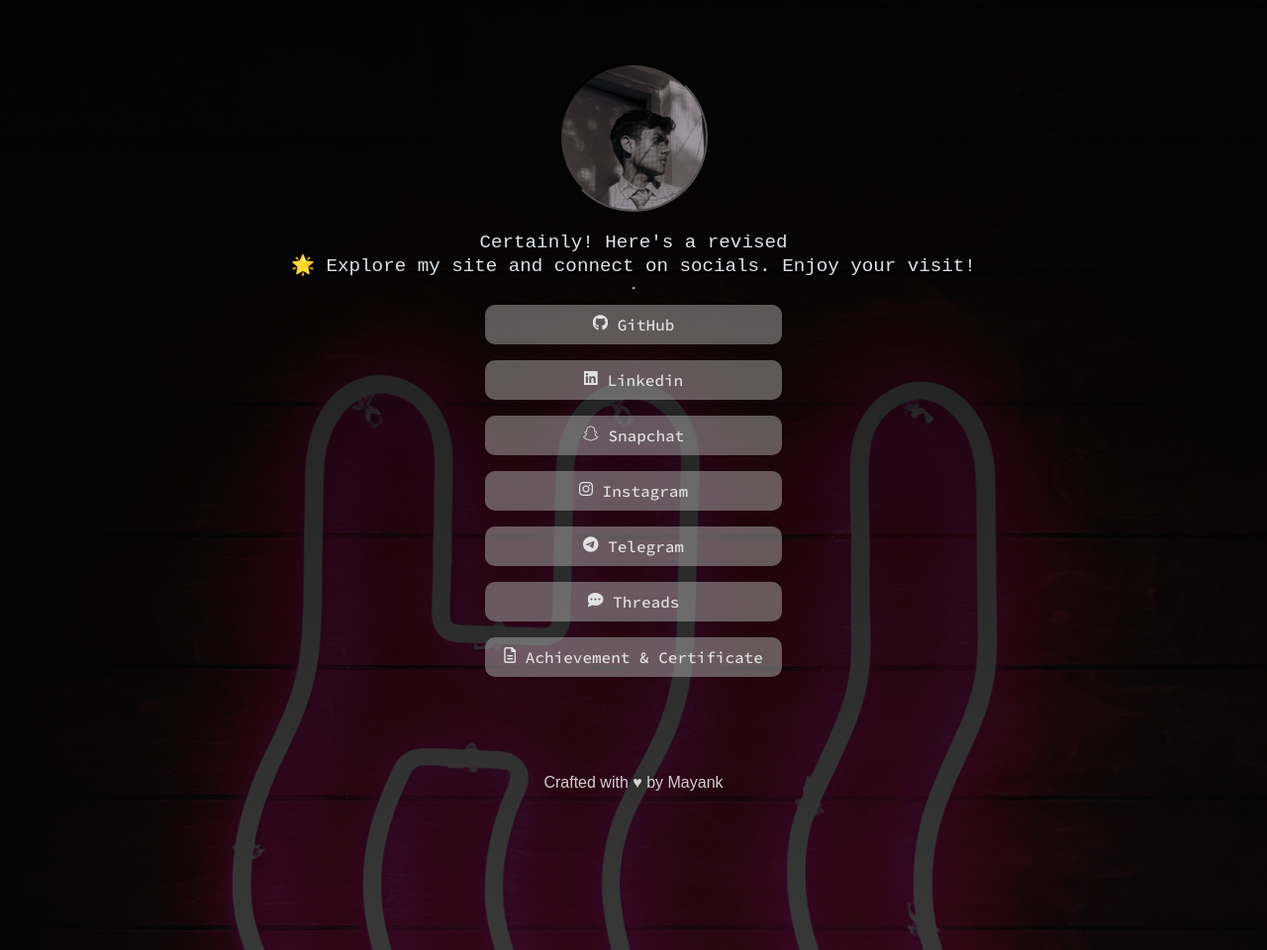
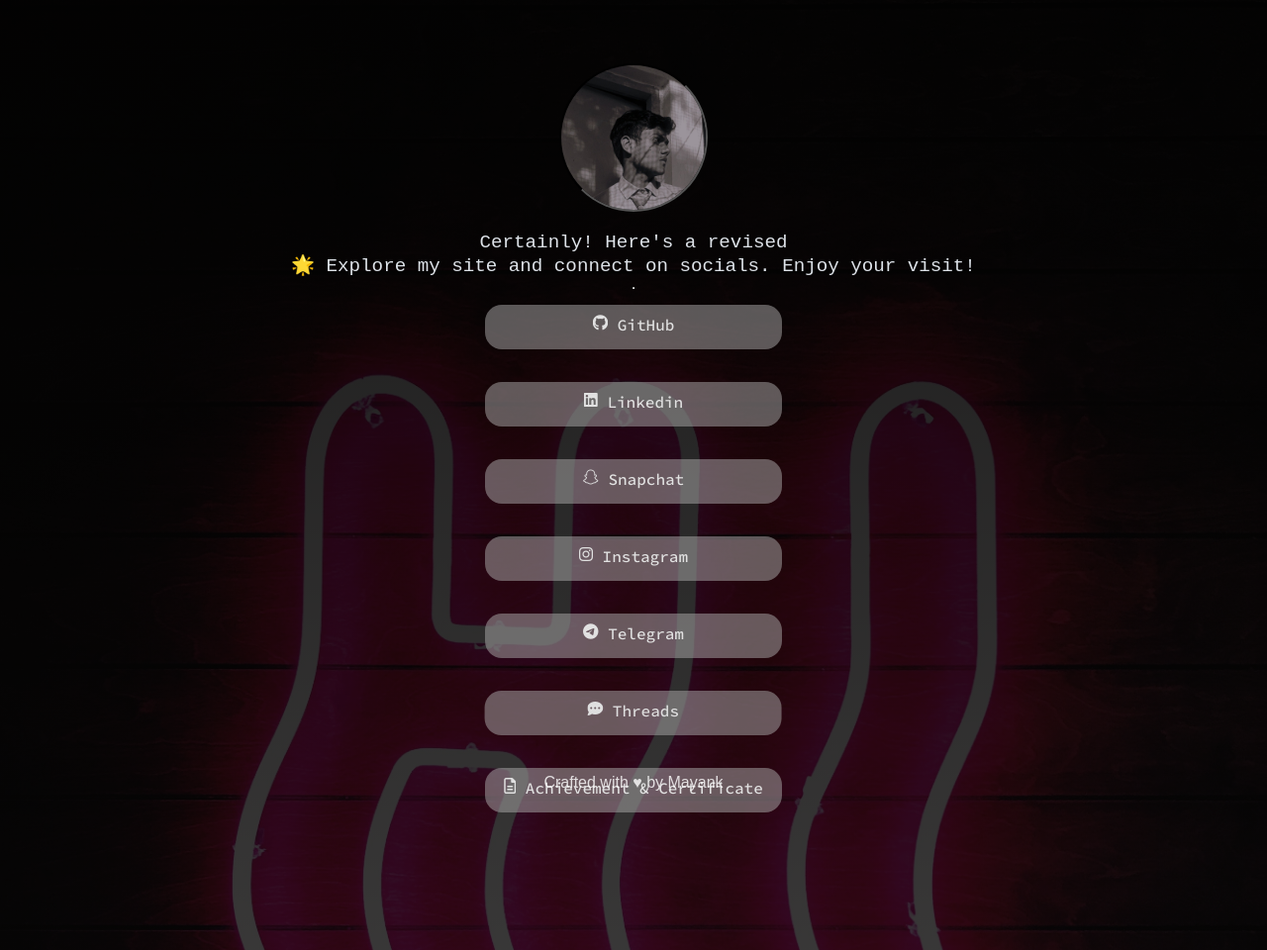
Before and after one commit to Mayanksundesha/Mayankmali.github.io, a plain HTML site: page index.html in a window 1280 px wide. Shown: the whole page at 99% size. Drawn offline with nearby package versions, Linux system fonts and the light colour scheme.

Commit message:
Update indx.css

```diff
--- a/indx.css
+++ b/indx.css
@@ -51,15 +51,17 @@
 }
 
 .button {
-    background-color: #a7a6a686; /* Coral color */
-    height: 40px;
-    border-radius: 10px;
+    background-color: #a7a6a686;
+    height: 45px;
+    border-radius: 17px;
     width: 300px;
+    margin-bottom: 17px; /* Add margin between buttons */
 }
 
 .button:hover {
-    background-color: #a7a6a686; /* Darker coral color on hover */
+    background-color: #a7a6a686;
 }
+
 
 #socials {
     display: flex;
```
